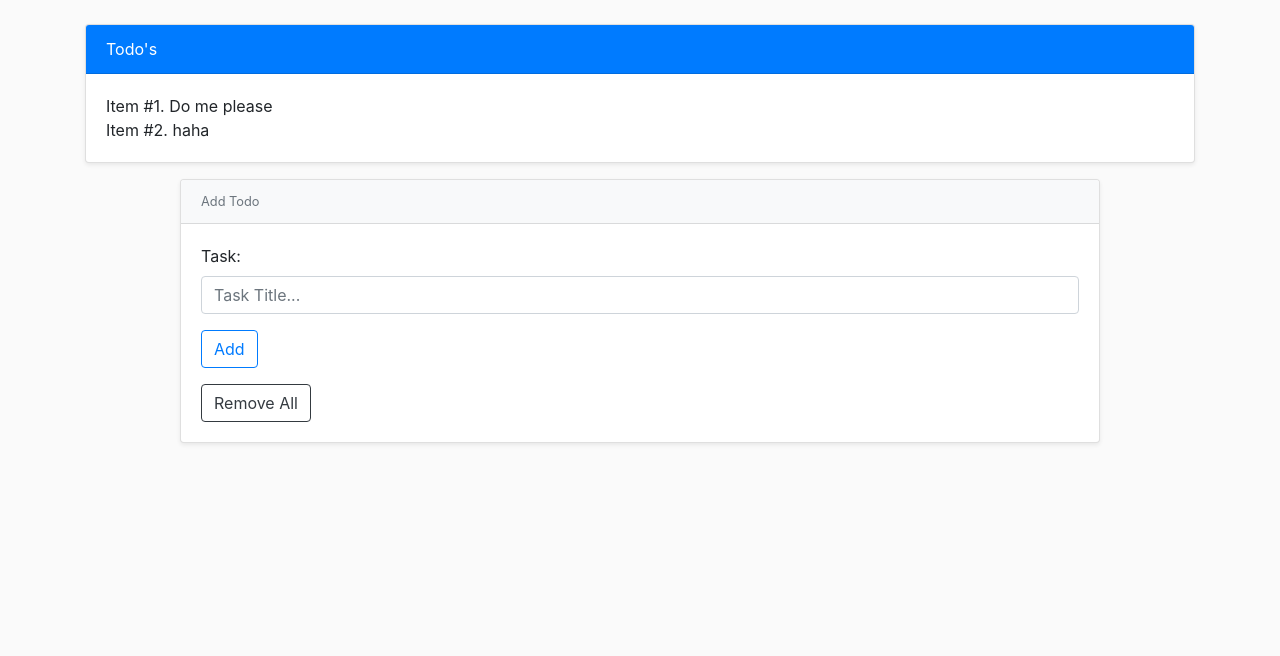
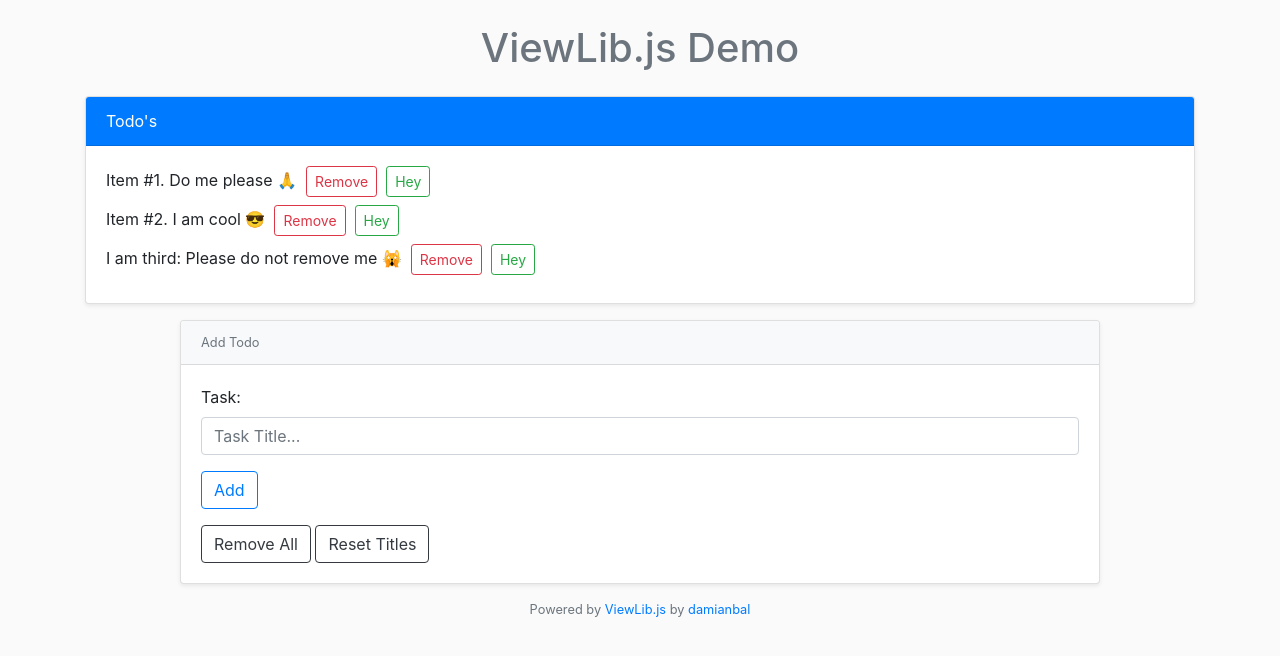
Before and after one commit to damianbal/viewlib.js, a website with bundled scripts: page index.html in a window 1280 px wide. Built offline with nearby package versions, Linux system fonts and the light colour scheme.

Commit message:
0.1.0, fixes and comments

```diff
--- a/index.html
+++ b/index.html
@@ -12,13 +12,30 @@
         body {
             background: rgb(250, 250, 250);
         }
+
+        /*
+        .container {
+            perspective: 2000px;
+        }
+        .card {
+            transform: rotateX(25deg);
+            transition: transform 0.5s;
+        }
+        .card:hover {
+            transform:  rotateX(-25deg);
+        }*/
     </style>
 
     <title>ViewLib.js</title>
 </head>
 
 <body>
-    <div class="container mt-4">
+    <div class="container">
+        <div class="row mb-3 mt-3 mt-4 text-center text-muted">
+            <div class="col-md-12">
+                <h1>ViewLib.js Demo</h1>
+            </div>
+        </div>
         <div class="row">
             <div class="col-md-12">
                 <div class="card shadow-sm">
@@ -50,6 +67,16 @@
         </div>
     </div>
 
+    <footer class="container text-center small text-muted">
+        <div class="row">
+            <div class="col-sm-12">
+ Powered by
+<a href="https://github.com/damianbal/viewlib">ViewLib.js</a> by
+<a href="https://github.com/damianbal">damianbal</a>
+            </div>
+        </div>
+    </footer>
+
 
     <script src="index.js"></script>
 </body>
--- a/src/Component.js
+++ b/src/Component.js
@@ -1,3 +1,5 @@
+import _ from 'lodash'
+
 export default class Component {
 
     constructor() {
@@ -7,6 +9,10 @@ export default class Component {
         this.views = []
     }
 
+    /**
+     * Set state
+     * @param {*} param0
+     */
     setState({
         state = []
     }) {
@@ -16,6 +22,10 @@ export default class Component {
         this._onSetState()
     }
 
+    /**
+     * Add item to state, id is set automatically
+     * @param {Object} item
+     */
     addToState(item) {
         let s = [...this.state]
         item.id = this.state.length + 1
@@ -23,14 +33,36 @@ export default class Component {
         this.setState({state: s})
     }
 
-    didItemsChange(itemA, itemB) {
-        return JSON.stringify(itemA) != JSON.stringify(itemB);
+    /**
+     * Remove item from state by id
+     */
+    removeFromStateById(id) {
+        let c = [...this.state]
+
+        c.forEach((item,index) => {
+            if(item.id == id) {
+                    c.splice(index,1)
+            }
+        })
+
+        this.setState({state: c})
     }
 
-    removeView(index) {
+    /**
+     * Remove item from state by index
+     * @param {integer} index
+     */
+    removeFromState(index) {
+        let s = [...this.state];
 
+        s.splice(index, 1)
+        this.setState({state: s})
     }
 
+
+    /**
+     * Creates component, do not call it directly
+     */
     create() {
         let htmlEl = document.querySelector(this.el)
 
@@ -40,8 +72,6 @@ export default class Component {
         // if they do not then remove them from DOM and this.views
         this.views.forEach((view, index) => {
             let stateItems = this.state.filter(s => s.id == view.id)
-
-            console.log('view', view, index, stateItems.length)
 
             if(stateItems == 0) {
                 toBeRemoved.push(view.id)
@@ -66,14 +96,9 @@ export default class Component {
 
             // do we have view for that item?
             if (typeof v != 'undefined') {
-                // did state changed for that item?
-                // if not then do not update it, leave it as it is
-                if(this.didItemsChange(item, this.prevState[index])) {
-                    v.view.data = item
-
-                    v.view.component = this // should be that anyway
-                    v.view.update()
-                }
+                v.view.data = item
+                v.view.update()
+                v.view.bindEvents()
             } else { // view not present for that item so create new one
                 let v = new this.view
 
@@ -97,6 +122,9 @@ export default class Component {
         })
     }
 
+    /**
+     * Called when state is changed
+     */
     _onSetState() {
         this.create()
     }
--- a/src/View.js
+++ b/src/View.js
@@ -3,20 +3,31 @@ export default class View {
         this.component = null
         this.data = null
         this.el = null
+
+        this.forms = []
     }
 
+    /**
+     * Return HTML template
+     */
     template() {
         return '[View]'
     }
 
+    /**
+     *
+     * @param {*} form
+     */
     _handleFormSubmit(form) {
         this.onFormSubmit(form)
     }
 
+    /**
+     *
+     * @param {*} button
+     */
     _handleButtonClick(button) {
-
-            this.onButtonClick(button)
-
+        this.onButtonClick(button)
     }
 
     /**
@@ -37,6 +48,10 @@ export default class View {
 
     }
 
+    /**
+     * Bind events for buttons and forms so they can be handled
+     * with onFormSubmit and onButtonClick
+     */
     bindEvents() {
         let forms = this.el.getElementsByTagName("form")
         let buttons = this.el.getElementsByTagName("button")
@@ -44,29 +59,35 @@ export default class View {
         for (let i = 0; i < forms.length; i++) {
             let form = forms[i]
 
-            form.onsubmit = (ev) => {
+            this.forms [form.name] = form
 
+            form.addEventListener("submit", (ev) => {
                 ev.preventDefault()
-
-                this._handleFormSubmit(form)
-            }
+                    this._handleFormSubmit(form)
+            })
         }
 
 
         for (let i = 0; i < buttons.length; i++) {
             let btn = buttons[i]
 
-            if(btn.type != 'submit' || btn.parentNode.nodeName != "FORM") {
-                btn.onclick = (ev) => {
-                    ev.preventDefault()
+            if(btn.type != 'submit') {
 
-                    this._handleButtonClick(btn)
-                }
+
+
+                    btn.addEventListener("click", () => {
+                        this._handleButtonClick(btn)
+                    })
+
+
             }
         }
 
     }
 
+    /**
+     * Create element for that view
+     */
     create() {
 
         let e = document.createElement('div')
@@ -79,6 +100,9 @@ export default class View {
         return this.el
     }
 
+    /**
+     * Update element
+     */
     update() {
         this.el.innerHTML = this.template()
     }
--- a/src/components/TodoComponent.js
+++ b/src/components/TodoComponent.js
@@ -12,21 +12,24 @@ export default class TodoComponent extends Component {
         this.setState({state: [
             {
                 id: 1,
-                title: "Do me please",
-                done: false
+                title: "Do me please 🙏",
             },
             {
                 id: 2,
-                title: "haha",
-                done: false
+                title: "I am cool 😎",
+            },
+            {
+                id: 3,
+                title: "Please do not remove me 🙀"
             }
         ]})
 
-
-        /*setInterval(() => {
+        /*
+        setInterval(() => {
             let s = [...this.state]
-            s.push({id: s.length + 1, title: "New task"})
+            s.push({id: s.length + 1, title: "New task #" + Number(s.length + 1)})
             this.setState({state:s})
-        }, 3000 )*/
+        }, 4000 )
+        */
     }
 }
--- a/src/views/AddTodoView.js
+++ b/src/views/AddTodoView.js
@@ -11,6 +11,19 @@ export default class AddTodoView extends View {
         if(button.name == 'removeAll') {
             viewLib.getComponent('todo').setState({state:[]})
             alert('Removed')
+        }
+        else if(button.name == 'resetAll') {
+
+            let state = viewLib.getComponent('todo').state;
+
+            let newState = [...state];
+
+            newState.forEach(item => {
+                item.title = this.forms['add-todo'].task.value
+            })
+
+            viewLib.getComponent('todo').setState({state: newState})
+
         }
     }
 
@@ -35,6 +48,8 @@ export default class AddTodoView extends View {
             </form>
 
                 <button name='removeAll' type='button' class='btn btn-outline-dark mt-3'>Remove All</button>
+                <button name='resetAll' type='button' class='btn btn-outline-dark mt-3'>Reset Titles</button>
+
 
         `
     }
--- a/src/views/TodoView.js
+++ b/src/views/TodoView.js
@@ -1,11 +1,28 @@
 import View from "../View";
 
 export default class TodoView extends View {
+    onButtonClick(button) {
+
+        if(button.name == 'remove') {
+            this.component.removeFromStateById(this.data.id)
+        } else if(button.name == 'xd') {
+            alert('Hey?, I am item with title: ' + this.data.title)
+        }
+
+    }
+
     template() {
+        let t = `<div class='mb-2'>`
+
         if (this.data.id % 3 == 0) {
-            return `I am third: ${this.data.title}`
+            t += `I am third: ${this.data.title}`
         } else {
-            return `Item #${this.data.id}. ${this.data.title}`
+            t += `Item #${this.data.id}. ${this.data.title}`
         }
+
+        t += `&nbsp; <button id='${this.data.id}' type='button' name='remove' class='btn btn-outline-danger btn-sm text-right'>Remove</button>`
+        t += `&nbsp; <button id='${this.data.id}' type='button' name='xd' class='btn btn-outline-success btn-sm text-right'>Hey</button>`
+
+        return `</div>` + t
     }
 }
```
Also changed, not shown: package.json (+5 -2 lines), readme.md, 1 other file.
